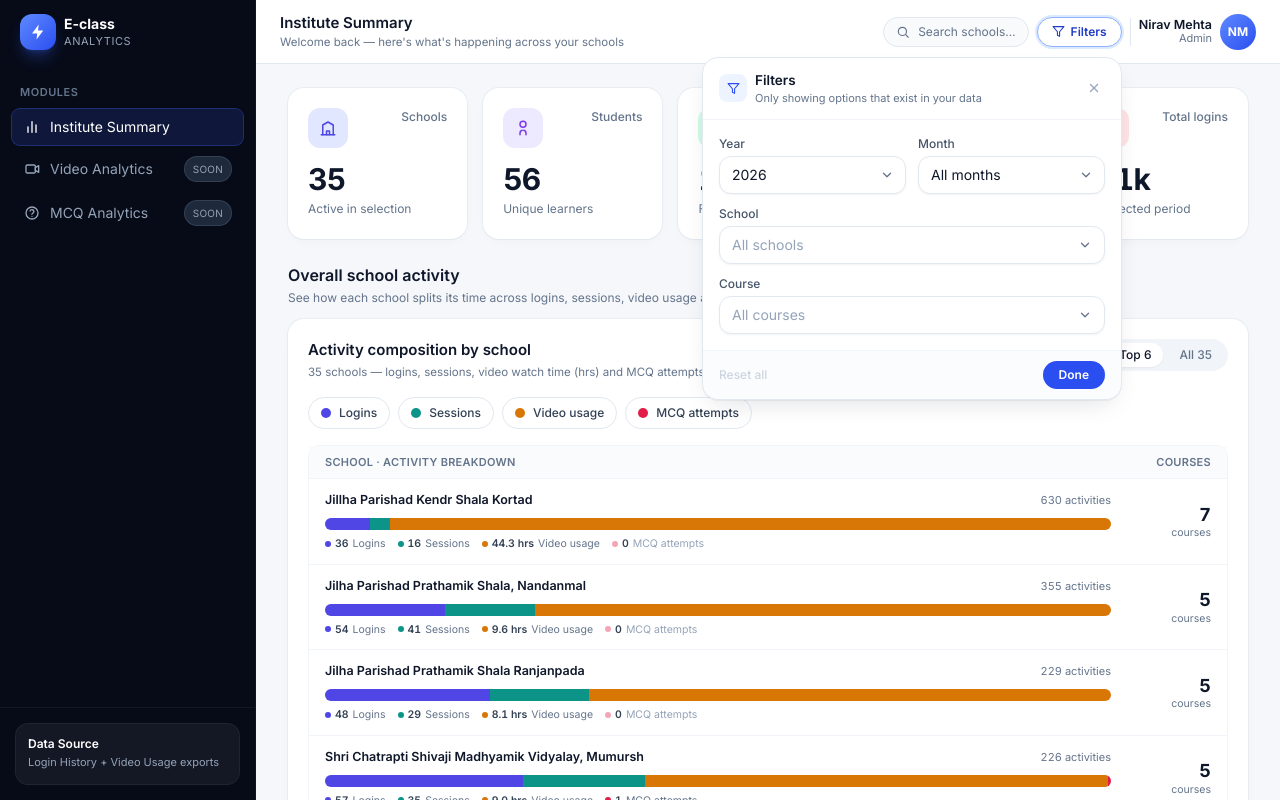
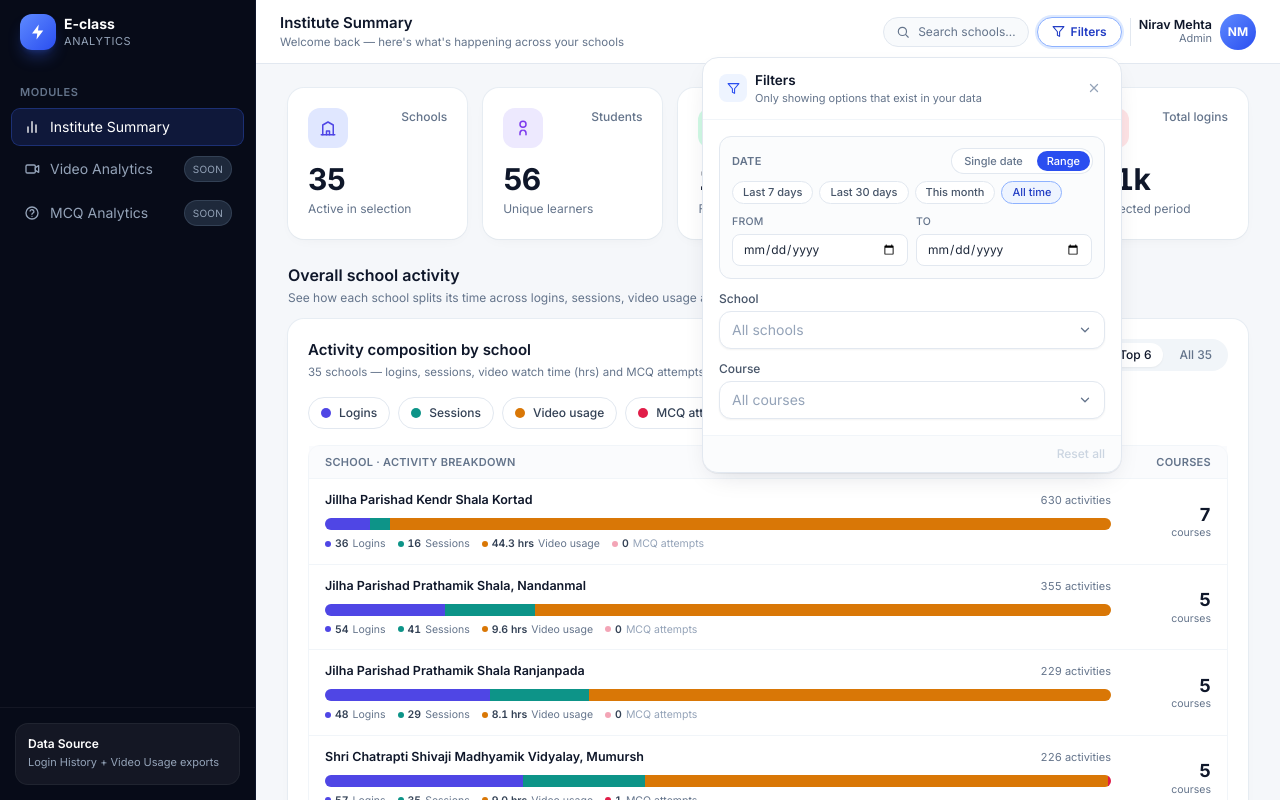
Before and after one commit to nihal7879/E-class-app, a React (Vite) app: page /dashboard in a window 1280 px wide. Both pictures are taken after a click on the button "Filters". Built offline with nearby package versions, Linux system fonts and the light colour scheme.

Commit message:
Added date filter

```diff
--- a/src/components/filters/FilterButton.tsx
+++ b/src/components/filters/FilterButton.tsx
@@ -1,18 +1,23 @@
-import { useEffect, useLayoutEffect, useMemo, useRef, useState } from "react";
+import {
+  useEffect,
+  useLayoutEffect,
+  useMemo,
+  useRef,
+  useState,
+  type SyntheticEvent,
+} from "react";
 import { createPortal } from "react-dom";
 import { useLocation, useNavigate } from "react-router-dom";
 import clsx from "clsx";
 import { availableFilterOptions } from "@/lib/aggregations";
 import { useFilter } from "@/lib/filterContext";
 import {
-  MONTH_LABELS,
   formatCourseLabel,
   schoolId,
   shortSchoolName,
 } from "@/lib/parse";
 import { useIsSm } from "@/lib/useMediaQuery";
 import MultiSelect from "./MultiSelect";
-import SingleSelect from "./SingleSelect";
 
 interface Pos {
   top: number;
@@ -35,9 +40,9 @@ export default function FilterButton() {
   const [pos, setPos] = useState<Pos | null>(null);
 
   const activeCount =
-    (filter.month !== "all" ? 1 : 0) +
     filter.schools.length +
-    filter.courses.length;
+    filter.courses.length +
+    (filter.dateFrom || filter.dateTo ? 1 : 0);
 
   useLayoutEffect(() => {
     if (!open || !buttonRef.current) return;
@@ -88,16 +93,6 @@ export default function FilterButton() {
       document.removeEventListener("keydown", onKey);
     };
   }, [open]);
-
-  const yearOptions = [
-    { value: "all" as const, label: "All years" },
-    ...available.years.map((y) => ({ value: y, label: String(y) })),
-  ];
-
-  const monthOptions = [
-    { value: "all" as const, label: "All months" },
-    ...available.months.map((m) => ({ value: m, label: MONTH_LABELS[m - 1] })),
-  ];
 
   const handleSchoolChange = (next: string[]) => {
     setFilter((f) => ({ ...f, schools: next }));
@@ -177,22 +172,17 @@ export default function FilterButton() {
 
             <div className="flex-1 overflow-y-auto scrollbar-thin">
               <div className="grid grid-cols-1 gap-3 px-4 py-4 sm:grid-cols-2">
-                {available.years.length > 0 && (
-                  <SingleSelect
-                    label="Year"
-                    options={yearOptions}
-                    value={filter.year}
-                    onChange={(v) => setFilter((f) => ({ ...f, year: v }))}
+                <div className="sm:col-span-2">
+                  <DateRangeSection
+                    minDate={available.minDate}
+                    maxDate={available.maxDate}
+                    dateFrom={filter.dateFrom}
+                    dateTo={filter.dateTo}
+                    onChange={(dateFrom, dateTo) =>
+                      setFilter((f) => ({ ...f, dateFrom, dateTo }))
+                    }
                   />
-                )}
-                {available.months.length > 0 && (
-                  <SingleSelect
-                    label="Month"
-                    options={monthOptions}
-                    value={filter.month}
-                    onChange={(v) => setFilter((f) => ({ ...f, month: v }))}
-                  />
-                )}
+                </div>
                 {available.schools.length > 0 && (
                   <div className="sm:col-span-2">
                     <MultiSelect
@@ -222,21 +212,14 @@ export default function FilterButton() {
               </div>
             </div>
 
-            <div className="flex items-center justify-between gap-2 border-t border-slate-100 bg-slate-50/60 px-4 py-2.5">
+            <div className="flex items-center justify-end gap-2 border-t border-slate-100 bg-slate-50/60 px-4 py-2.5">
               <button
                 type="button"
                 onClick={reset}
-                disabled={!hasActive && filter.year === (available.years[0] ?? "all")}
+                disabled={!hasActive}
                 className="text-xs font-medium text-slate-500 transition hover:text-accent-600 disabled:cursor-not-allowed disabled:text-slate-300"
               >
                 Reset all
-              </button>
-              <button
-                type="button"
-                onClick={() => setOpen(false)}
-                className="rounded-full bg-accent-600 px-4 py-1.5 text-xs font-semibold text-white transition hover:bg-accent-700"
-              >
-                Done
               </button>
             </div>
           </div>,
@@ -279,3 +262,218 @@ function CloseIcon() {
     </svg>
   );
 }
+
+function shiftDays(date: string, days: number): string {
+  const d = new Date(date + "T00:00:00");
+  d.setDate(d.getDate() + days);
+  return d.toISOString().slice(0, 10);
+}
+
+interface DateRangeSectionProps {
+  minDate: string;
+  maxDate: string;
+  dateFrom?: string;
+  dateTo?: string;
+  onChange: (from?: string, to?: string) => void;
+}
+
+function DateRangeSection({
+  minDate,
+  maxDate,
+  dateFrom,
+  dateTo,
+  onChange,
+}: DateRangeSectionProps) {
+  const [mode, setMode] = useState<"single" | "range">(
+    dateFrom && dateTo && dateFrom === dateTo ? "single" : "range",
+  );
+
+  const presets = useMemo(() => {
+    if (!maxDate || !minDate) return [] as { label: string; from: string; to: string }[];
+    const today = new Date();
+    const y = today.getFullYear();
+    const m = String(today.getMonth() + 1).padStart(2, "0");
+    const d = String(today.getDate()).padStart(2, "0");
+    const todayStr = `${y}-${m}-${d}`;
+    const lastDayOfMonth = String(
+      new Date(today.getFullYear(), today.getMonth() + 1, 0).getDate(),
+    ).padStart(2, "0");
+    return [
+      {
+        label: "Last 7 days",
+        from: shiftDays(todayStr, -6),
+        to: todayStr,
+      },
+      {
+        label: "Last 30 days",
+        from: shiftDays(todayStr, -29),
+        to: todayStr,
+      },
+      {
+        label: "This month",
+        from: `${y}-${m}-01`,
+        to: `${y}-${m}-${lastDayOfMonth}`,
+      },
+      { label: "All time", from: minDate, to: maxDate },
+    ];
+  }, [minDate, maxDate]);
+
+  const applyPreset = (from: string, to: string) => {
+    setMode("range");
+    onChange(from, to);
+  };
+
+  const handleSingle = (v: string) => {
+    if (!v) {
+      onChange(undefined, undefined);
+      return;
+    }
+    onChange(v, v);
+  };
+
+  const handleFrom = (v: string) => {
+    const next = v || undefined;
+    let to = dateTo;
+    if (next && to && next > to) to = next;
+    onChange(next, to);
+  };
+
+  const handleTo = (v: string) => {
+    const next = v || undefined;
+    let from = dateFrom;
+    if (next && from && next < from) from = next;
+    onChange(from, next);
+  };
+
+  const singleValue = dateFrom && dateFrom === dateTo ? dateFrom : "";
+  const hasActive = Boolean(dateFrom || dateTo);
+
+  const openPicker = (e: SyntheticEvent<HTMLInputElement>) => {
+    const el = e.currentTarget as HTMLInputElement & { showPicker?: () => void };
+    if (typeof el.showPicker === "function") {
+      try {
+        el.showPicker();
+      } catch {
+        // Some browsers throw if called without a user gesture — fail silently.
+      }
+    }
+  };
+
+  return (
+    <div className="rounded-xl border border-slate-200 bg-slate-50/50 p-3">
+      <div className="mb-2 flex items-center justify-between gap-2">
+        <span className="text-[11px] font-semibold uppercase tracking-wide text-slate-500">
+          Date
+        </span>
+        <div className="flex items-center gap-1 rounded-full bg-white p-0.5 text-[11px] ring-1 ring-slate-200">
+          <button
+            type="button"
+            onClick={() => {
+              setMode("single");
+              if (dateFrom && dateTo && dateFrom !== dateTo) onChange(dateFrom, dateFrom);
+            }}
+            className={clsx(
+              "rounded-full px-2.5 py-0.5 font-medium transition",
+              mode === "single"
+                ? "bg-accent-600 text-white"
+                : "text-slate-500 hover:text-slate-800",
+            )}
+          >
+            Single date
+          </button>
+          <button
+            type="button"
+            onClick={() => setMode("range")}
+            className={clsx(
+              "rounded-full px-2.5 py-0.5 font-medium transition",
+              mode === "range"
+                ? "bg-accent-600 text-white"
+                : "text-slate-500 hover:text-slate-800",
+            )}
+          >
+            Range
+          </button>
+        </div>
+      </div>
+
+      {presets.length > 0 && mode === "range" && (
+        <div className="mb-2.5 flex flex-wrap gap-1.5">
+          {presets.map((p) => {
+            const isAllTime = p.label === "All time";
+            const isActive =
+              (dateFrom === p.from && dateTo === p.to) ||
+              (isAllTime && !dateFrom && !dateTo);
+            return (
+              <button
+                key={p.label}
+                type="button"
+                onClick={() => applyPreset(p.from, p.to)}
+                className={clsx(
+                  "rounded-full border px-2.5 py-0.5 text-[11px] font-medium transition",
+                  isActive
+                    ? "border-accent-300 bg-accent-50 text-accent-700"
+                    : "border-slate-200 bg-white text-slate-600 hover:border-slate-300 hover:text-slate-900",
+                )}
+              >
+                {p.label}
+              </button>
+            );
+          })}
+        </div>
+      )}
+
+      {mode === "single" ? (
+        <input
+          type="date"
+          value={singleValue}
+          onChange={(e) => handleSingle(e.target.value)}
+          onClick={openPicker}
+          className="w-full cursor-pointer rounded-lg border border-slate-200 bg-white px-2.5 py-1.5 text-xs text-slate-800 outline-none focus:border-accent-400 focus:ring-2 focus:ring-accent-100"
+        />
+      ) : (
+        <div className="grid grid-cols-2 gap-2">
+          <label className="block">
+            <span className="mb-1 block text-[10.5px] font-medium uppercase tracking-wide text-slate-500">
+              From
+            </span>
+            <input
+              type="date"
+              value={dateFrom ?? ""}
+              onChange={(e) => handleFrom(e.target.value)}
+              onClick={openPicker}
+              className="w-full cursor-pointer rounded-lg border border-slate-200 bg-white px-2.5 py-1.5 text-xs text-slate-800 outline-none focus:border-accent-400 focus:ring-2 focus:ring-accent-100"
+            />
+          </label>
+          <label className="block">
+            <span className="mb-1 block text-[10.5px] font-medium uppercase tracking-wide text-slate-500">
+              To
+            </span>
+            <input
+              type="date"
+              value={dateTo ?? ""}
+              min={dateFrom || undefined}
+              onChange={(e) => handleTo(e.target.value)}
+              onClick={openPicker}
+              className="w-full cursor-pointer rounded-lg border border-slate-200 bg-white px-2.5 py-1.5 text-xs text-slate-800 outline-none focus:border-accent-400 focus:ring-2 focus:ring-accent-100"
+            />
+          </label>
+        </div>
+      )}
+
+      {hasActive && (
+        <div className="mt-2 flex items-center justify-between text-[11px]">
+          <span className="text-slate-500">
+            Overrides Year / Month selection
+          </span>
+          <button
+            type="button"
+            onClick={() => onChange(undefined, undefined)}
+            className="font-medium text-slate-500 transition hover:text-accent-600"
+          >
+            Clear date
+          </button>
+        </div>
+      )}
+    </div>
+  );
+}
--- a/src/components/filters/MultiSelect.tsx
+++ b/src/components/filters/MultiSelect.tsx
@@ -217,17 +217,6 @@ export default function MultiSelect({
                 );
               })}
             </ul>
-            {value.length > 0 && (
-              <div className="border-t border-slate-100 bg-slate-50/60 px-3 py-2 text-right">
-                <button
-                  type="button"
-                  onClick={() => setOpen(false)}
-                  className="rounded-full bg-accent-600 px-4 py-1.5 text-xs font-semibold text-white transition hover:bg-accent-700"
-                >
-                  Done
-                </button>
-              </div>
-            )}
           </div>,
           document.body,
         )}
--- a/src/lib/aggregations.ts
+++ b/src/lib/aggregations.ts
@@ -19,12 +19,15 @@ import type {
   VideoRow,
 } from "./types";
 
-function matchesYear(date: string, year: FilterState["year"]) {
-  return year === "all" || getYear(date) === year;
-}
-
-function matchesMonth(date: string, month: FilterState["month"]) {
-  return month === "all" || getMonth(date) === month;
+function matchesPeriod(date: string, f: FilterState): boolean {
+  if (f.dateFrom || f.dateTo) {
+    if (f.dateFrom && date < f.dateFrom) return false;
+    if (f.dateTo && date > f.dateTo) return false;
+    return true;
+  }
+  if (f.year !== "all" && getYear(date) !== f.year) return false;
+  if (f.month !== "all" && getMonth(date) !== f.month) return false;
+  return true;
 }
 
 function matchesSchool(school: string, schools: string[]) {
@@ -37,8 +40,7 @@ export function filterLogins(rows: LoginRow[], f: FilterState): LoginRow[] {
 
   return rows.filter(
     (r) =>
-      matchesYear(r.LoginDate, f.year) &&
-      matchesMonth(r.LoginDate, f.month) &&
+      matchesPeriod(r.LoginDate, f) &&
       matchesSchool(r.School, f.schools) &&
       (f.divisions.length === 0 || f.divisions.includes(r.Division)) &&
       (f.genders.length === 0 || f.genders.includes(r.Gender)) &&
@@ -49,8 +51,7 @@ export function filterLogins(rows: LoginRow[], f: FilterState): LoginRow[] {
 export function filterVideos(rows: VideoRow[], f: FilterState): VideoRow[] {
   return rows.filter(
     (r) =>
-      matchesYear(r.LastAccessDate, f.year) &&
-      matchesMonth(r.LastAccessDate, f.month) &&
+      matchesPeriod(r.LastAccessDate, f) &&
       matchesSchool(r.School, f.schools) &&
       (f.courses.length === 0 || f.courses.includes(r.Course)) &&
       (f.divisions.length === 0 || f.divisions.includes(r.Division)) &&
@@ -61,8 +62,7 @@ export function filterVideos(rows: VideoRow[], f: FilterState): VideoRow[] {
 export function filterMcq(rows: McqRow[], f: FilterState): McqRow[] {
   return rows.filter(
     (r) =>
-      matchesYear(r.AttemptedDate, f.year) &&
-      matchesMonth(r.AttemptedDate, f.month) &&
+      matchesPeriod(r.AttemptedDate, f) &&
       matchesSchool(r.School, f.schools) &&
       (f.courses.length === 0 || f.courses.includes(r.Course)) &&
       (f.divisions.length === 0 || f.divisions.includes(r.Division)) &&
@@ -87,6 +87,8 @@ export interface Catalogue {
   courses: string[];
   divisions: string[];
   genders: string[];
+  minDate: string; // YYYY-MM-DD — earliest date in source data
+  maxDate: string; // YYYY-MM-DD — latest date in source data
 }
 
 let _catalogue: Catalogue | null = null;
@@ -98,12 +100,20 @@ export function getCatalogue(): Catalogue {
   const courses = new Set<string>();
   const divisions = new Set<string>();
   const genders = new Set<string>();
+  let minDate = "";
+  let maxDate = "";
+  const trackDate = (d: string) => {
+    if (!d) return;
+    if (!minDate || d < minDate) minDate = d;
+    if (!maxDate || d > maxDate) maxDate = d;
+  };
   for (const r of LOGIN_ROWS) {
     years.add(getYear(r.LoginDate));
     months.add(getMonth(r.LoginDate));
     schools.add(r.School);
     if (r.Division) divisions.add(r.Division);
     if (r.Gender) genders.add(r.Gender);
+    trackDate(r.LoginDate);
   }
   for (const r of VIDEO_ROWS) {
     years.add(getYear(r.LastAccessDate));
@@ -112,6 +122,7 @@ export function getCatalogue(): Catalogue {
     if (r.Course) courses.add(r.Course);
     if (r.Division) divisions.add(r.Division);
     if (r.Gender) genders.add(r.Gender);
+    trackDate(r.LastAccessDate);
   }
   _catalogue = {
     years: Array.from(years).sort((a, b) => b - a),
@@ -120,6 +131,8 @@ export function getCatalogue(): Catalogue {
     courses: sortCourses(Array.from(courses)),
     divisions: sortAlpha(Array.from(divisions)),
     genders: sortAlpha(Array.from(genders)),
+    minDate,
+    maxDate,
   };
   return _catalogue;
 }
@@ -187,6 +200,7 @@ export function availableFilterOptions(f: FilterState): Catalogue {
   for (const d of f.divisions) divisions.add(d);
   for (const g of f.genders) genders.add(g);
 
+  const base = getCatalogue();
   return {
     years: Array.from(years).sort((a, b) => b - a),
     months: Array.from(months).sort((a, b) => a - b),
@@ -194,6 +208,8 @@ export function availableFilterOptions(f: FilterState): Catalogue {
     courses: sortCourses(Array.from(courses)),
     divisions: sortAlpha(Array.from(divisions)),
     genders: sortAlpha(Array.from(genders)),
+    minDate: base.minDate,
+    maxDate: base.maxDate,
   };
 }
 
--- a/src/lib/filterContext.tsx
+++ b/src/lib/filterContext.tsx
@@ -7,7 +7,6 @@ import {
   type ReactNode,
   type SetStateAction,
 } from "react";
-import { getCatalogue } from "./aggregations";
 import type { FilterState } from "./types";
 
 interface FilterContextValue {
@@ -18,9 +17,8 @@ interface FilterContextValue {
 }
 
 const initialFilter = (): FilterState => {
-  const cat = getCatalogue();
   return {
-    year: cat.years[0] ?? "all",
+    year: "all",
     month: "all",
     schools: [],
     courses: [],
@@ -43,7 +41,9 @@ export function FilterProvider({ children }: { children: ReactNode }) {
         filter.schools.length > 0 ||
         filter.courses.length > 0 ||
         filter.divisions.length > 0 ||
-        filter.genders.length > 0,
+        filter.genders.length > 0 ||
+        Boolean(filter.dateFrom) ||
+        Boolean(filter.dateTo),
     }),
     [filter],
   );
--- a/src/lib/types.ts
+++ b/src/lib/types.ts
@@ -65,6 +65,8 @@ export interface FilterState {
   courses: string[]; // empty = all
   divisions: string[]; // empty = all
   genders: string[]; // empty = all
+  dateFrom?: string; // YYYY-MM-DD — when set, overrides year/month for date matching
+  dateTo?: string; // YYYY-MM-DD — inclusive
 }
 
 export interface SchoolTrendPoint {
```
Also changed, not shown: 1 other file (tests, documents, lock files or other folders).
